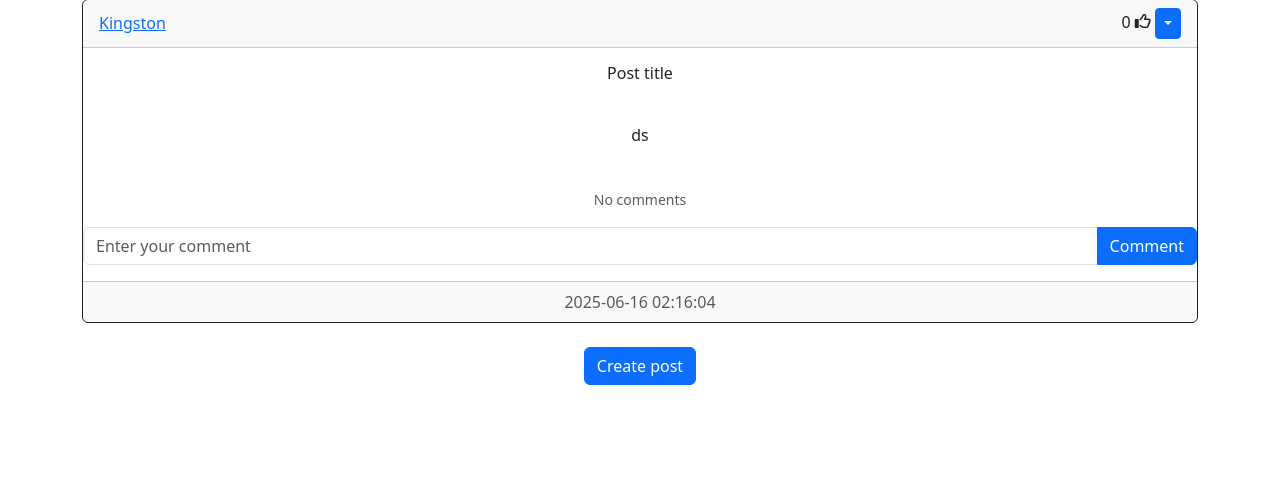
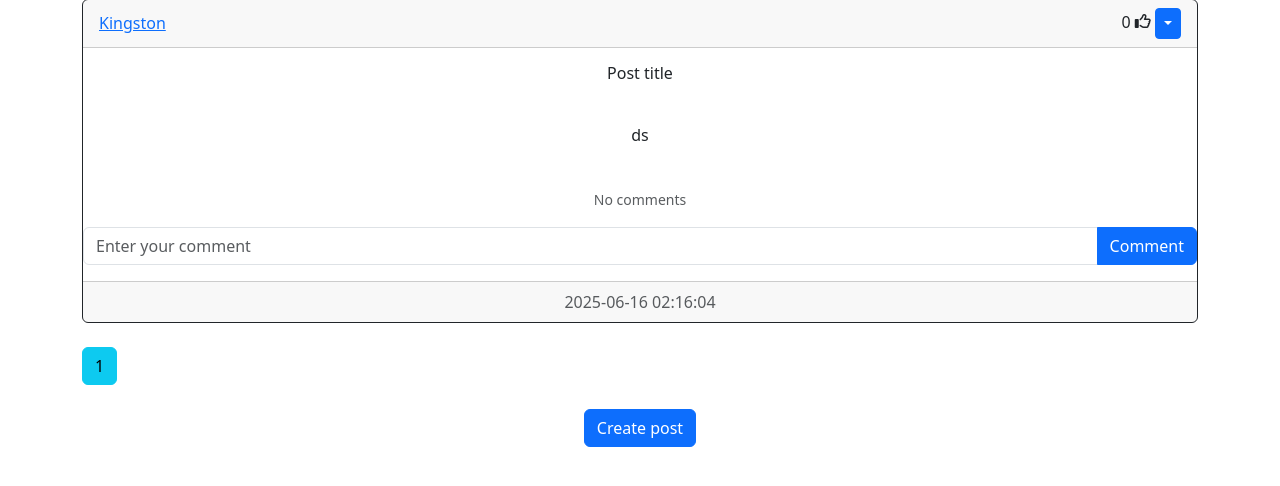
Before and after one commit to Kingston-Smith/Year13Digital, a Flask app: page /blog in a window 1280 px wide. Shown: the part 171-657 px from the top of the page. Run offline with Flask 3, Linux system fonts and the light colour scheme; a user stored in the database is signed in; some libraries are stand-ins or nearby versions.

Commit message:
Pageination
There are now 4 posts per page.

Noticed that leaving likes isn't working, but out of time rn, will fix later

```diff
--- a/website/templates/posts_div.html
+++ b/website/templates/posts_div.html
@@ -94,6 +94,18 @@
     <br/>
     {% endfor %}
 </div>
+{% for page_num in posts.iter_pages(left_edge=1, right_edge=1, left_current=1, right_current=2) %}
+{% if page_num %}
+{% if posts.page==page_num %}
+<a class="btn btn-info mb-4" href="{{url_for('views.blog', page=page_num)}}">{{page_num}}</a>
+{% else %}
+<a class="btn btn-outline-info mb-4" href="{{url_for('views.blog', page=page_num)}}">{{page_num}}</a>
+{% endif %}
+{% else %}
+...
+{% endif %}
+{% endfor %}
+
 {% block footer %}
 <div align="center">
     <a href="forum">
--- a/website/views.py
+++ b/website/views.py
@@ -38,7 +38,8 @@ def forum():
 @views.route("/blog")
 @login_required
 def blog():
-    posts=Post.query.order_by(Post.date_created.desc())
+    page=request.args.get('page', 1, type=int)
+    posts=Post.query.order_by(Post.date_created.desc()).paginate(page=page, per_page=4)
     return render_template("blog.html", user=current_user, posts=posts)
 
 #delete post route
```
Also changed, not shown: instance/database.db.
